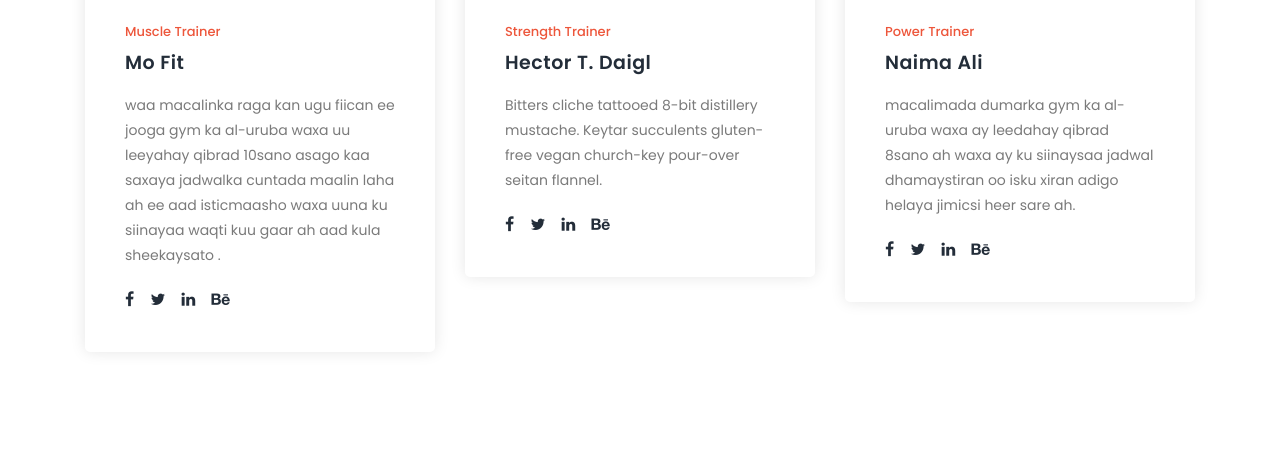
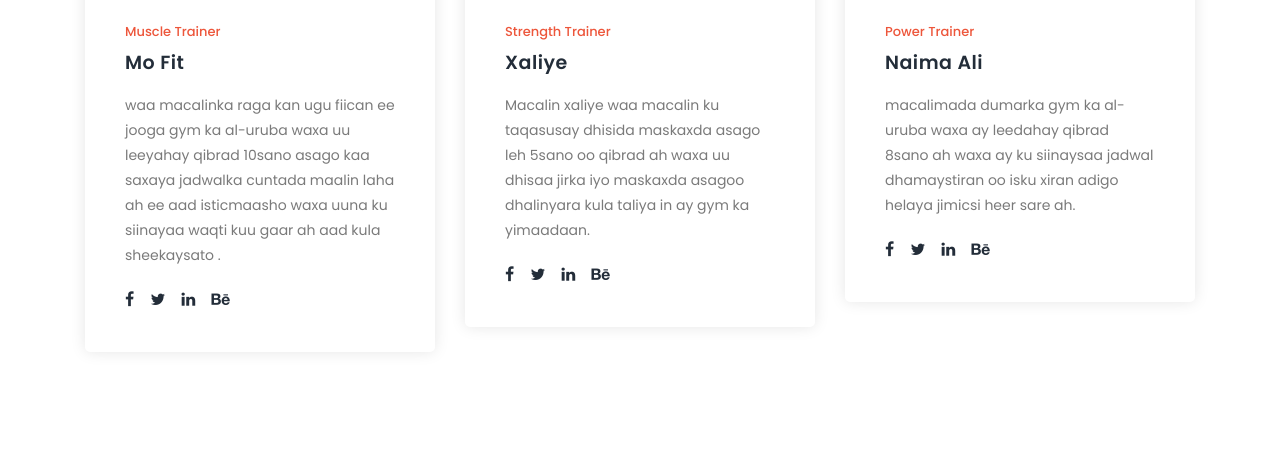
Before and after one commit to saahid56/Al-uruba-gym, a plain HTML site: page index.html in a window 1280 px wide. Shown: the part 4953-5423 px from the top of the page. Drawn offline with Linux system fonts and the light colour scheme.

Commit message:
waxaa wax ka badalay qaybta macalimiinta

```diff
--- a/index.html
+++ b/index.html
@@ -351,12 +351,12 @@
                 <div class="col-lg-4">
                     <div class="trainer-item">
                         <div class="image-thumb">
-                            <img src="https://1.bp.blogspot.com/-7bCWiYMRxaY/TzLydJxra4I/AAAAAAAAJ7U/OcQfCPHUxdA/s1600/hassan+jama13.jpg" alt="">
+                            <img src="https://www.somalispot.com/attachments/176ace81-0ae2-4c6f-8ad7-20a740ac5620-jpeg.239118/" alt="">
                         </div>
                         <div class="down-content">
                             <span>Strength Trainer</span>
-                            <h4>Hector T. Daigl</h4>
-                            <p>Bitters cliche tattooed 8-bit distillery mustache. Keytar succulents gluten-free vegan church-key pour-over seitan flannel.</p>
+                            <h4>Xaliye</h4>
+                            <p>Macalin xaliye waa macalin ku taqasusay dhisida maskaxda asago leh 5sano oo qibrad ah waxa uu dhisaa jirka iyo maskaxda asagoo dhalinyara kula taliya in ay gym ka yimaadaan.</p>
                             <ul class="social-icons">
                                 <li><a href="#"><i class="fa fa-facebook"></i></a></li>
                                 <li><a href="#"><i class="fa fa-twitter"></i></a></li>
```
